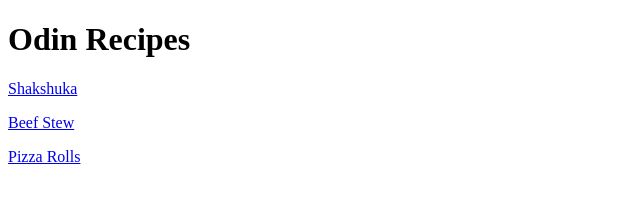
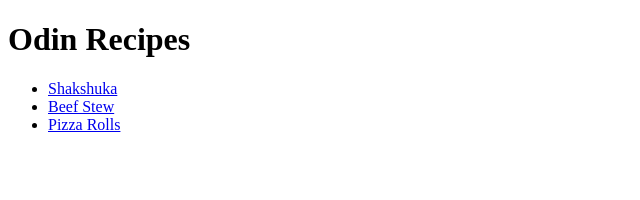
Before and after one commit to Bloodbjorn/odin-recipes, a plain HTML site: page index.html in a window 1280 px wide. Shown: the whole page, without its empty margins (0-640 px from the left). Drawn offline with Linux system fonts and the light colour scheme.

Commit message:
Group recipes into a list
Previously all the recipes were grouped into seperate paragraphs now they correctly are apart of a list in the index.

```diff
--- a/index.html
+++ b/index.html
@@ -6,8 +6,10 @@
     </head>
     <body>
         <h1>Odin Recipes</h1>
-        <p><a href="recipes/shakashuka.html">Shakshuka</a></p>
-        <p><a href="recipes/beefstew.html">Beef Stew</a></p>
-        <p><a href="recipes/pizzarolls.html">Pizza Rolls</a></p>
+        <ul>
+            <li><a href="recipes/shakashuka.html">Shakshuka</a></li>
+            <li><a href="recipes/beefstew.html">Beef Stew</a></li>
+            <li><a href="recipes/pizzarolls.html">Pizza Rolls</a></li>
+        </ul>
     </body>
 </html>
```
